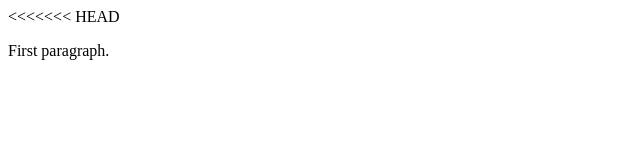
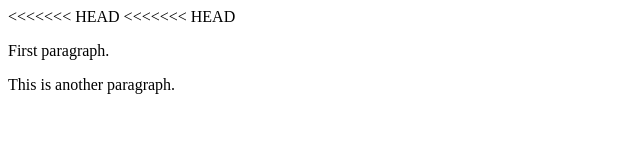
Before and after one commit to begsnake/git_tutorial, a plain HTML site: page index.html in a window 1280 px wide. Shown: the whole page, without its empty margins (0-640 px from the left). Drawn offline with Linux system fonts and the light colour scheme.

Commit message:
added another p tag

```diff
--- a/index.html
+++ b/index.html
@@ -5,6 +5,8 @@
 <title>Page Title</title>
 </head>
 <body>
+<<<<<<< HEAD
   <p>First paragraph.</p>
+  <p>This is another paragraph.</p>
 </body>
 </html>
```
